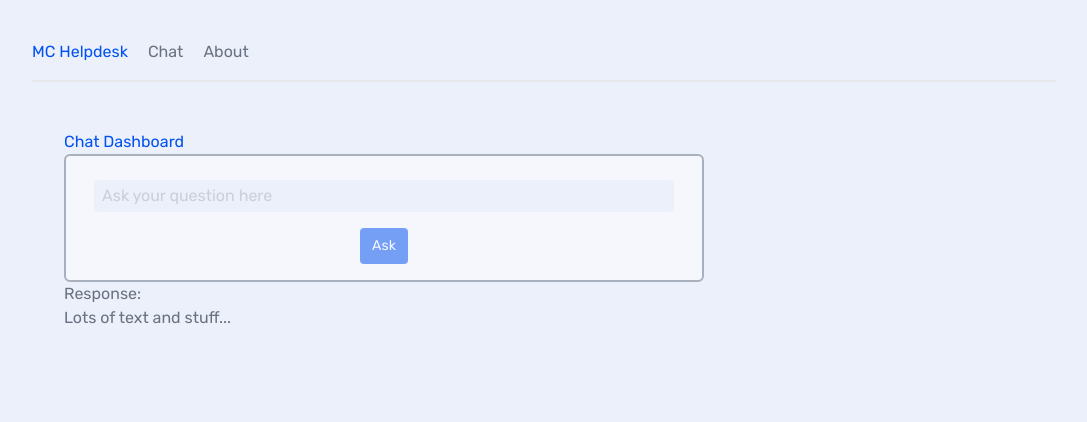
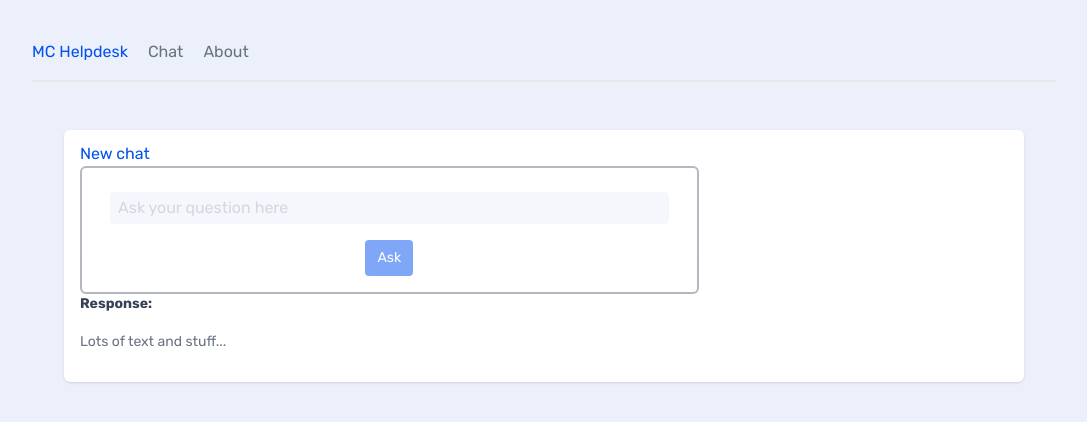
Before and after one commit to MCSmorenberg/mc-helpdesk, a Next.js app: page / in a window 1280 px wide. Shown: the top 422 px of the page, without its empty margins (96-1183 px from the left). Built offline with nearby package versions, Linux system fonts and the light colour scheme; no server answers; what groq-sdk would draw is missing.

Commit message:
Card styles and Conversation comp

```diff
--- a/src/app/(routes)/chat/[id]/page.tsx
+++ b/src/app/(routes)/chat/[id]/page.tsx
@@ -1,5 +1,6 @@
 import {Conversation} from "@/src/types/chat"
 import {notFound} from "next/navigation";
+import ConversationComponent from "../../../../components/chat/Conversation";
 
 export const dynamicParams = true // Default is true
 
@@ -25,11 +26,14 @@ async function getConversation(id: any) {
 }
 
 
-export default async function ConversationComponent( { params }: any) {
+export default async function Chat( { params }: any) {
     const conversation = await getConversation(params.id);
+
     return (
         <main>
-            <p>{conversation.name}</p>
+            <ConversationComponent
+                conversation={conversation}
+            />
         </main>
     );
 }
--- a/src/app/(routes)/chat/layout.tsx
+++ b/src/app/(routes)/chat/layout.tsx
@@ -1,4 +1,4 @@
-import { Conversations } from "@/src/components/chat/Conversations";
+import { ConversationsList } from "@/src/components/chat/ConversationsList";
 
 export default function ChatLayout({
   children,
@@ -7,7 +7,7 @@ export default function ChatLayout({
 }) {
   return (
     <section>
-      <Conversations />
+      <ConversationsList />
       {children}
     </section>
   );
--- a/src/app/(routes)/chat/page.tsx
+++ b/src/app/(routes)/chat/page.tsx
@@ -4,7 +4,6 @@ import Chat from "../../../components/chat/Chat";
 export default function Dashboard() {
   return (
     <main>
-      <h2>Chat Dashboard</h2>
       <Chat />
     </main>
   );
--- a/src/app/globals.css
+++ b/src/app/globals.css
@@ -97,3 +97,45 @@ form select {
 form button {
   @apply block mx-auto;
 }
+
+.error {
+  @apply
+  border-2
+  border-red-500
+  bg-red-300
+  text-red-800
+  py-1 px-2
+  /* rounded-smblock */
+  max-w-fit
+  my-4 mx-auto;
+}
+
+.card {
+  @apply
+    bg-white
+    shadow-sm
+    rounded-md
+    py-3 px-4 my-4
+    relative
+    overflow-hidden;
+}
+
+.card {
+  @apply
+    bg-white
+    shadow-sm
+    rounded-md
+    py-3 px-4 my-4
+    relative
+    overflow-hidden;
+}
+
+.card h3 {
+  @apply
+    font-bold text-gray-700 text-sm
+    mb-0;
+}
+
+.card p {
+  @apply my-4 text-sm leading-6;
+}
--- a/src/components/chat/Chat.tsx
+++ b/src/components/chat/Chat.tsx
@@ -26,7 +26,8 @@ const Chat = () => {
   };
 
   return (
-    <div>
+    <div className="card">
+      <h2>New chat</h2>
       <form onSubmit={handleSubmit}>
         <input
           type="text"
--- /dev/null
+++ b/src/components/chat/Conversation.tsx
@@ -0,0 +1,10 @@
+export default function ConversationComponent(props: any) {
+
+  return (
+    <div className="card">
+      <h2>{props.conversation.name}</h2>
+      <p>{props.conversation.prompt}</p>
+      <p>{props.conversation.messages[0].content}</p>
+    </div>
+  );
+}
--- a/src/components/chat/Conversations.tsx
+++ b/src/components/chat/ConversationsList.tsx
@@ -14,7 +14,7 @@ async function getConvesations() {
    return res.json();
 }
 
-export async function Conversations() {
+export async function ConversationsList() {
    const conversations = await getConvesations();
 
    return(
```
